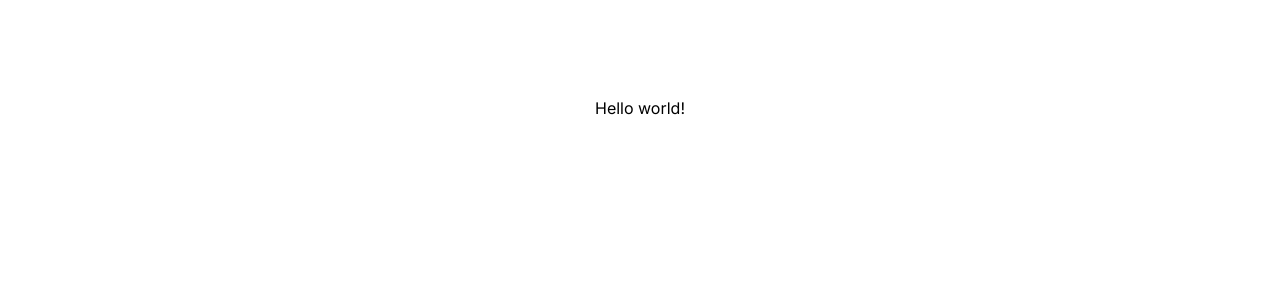
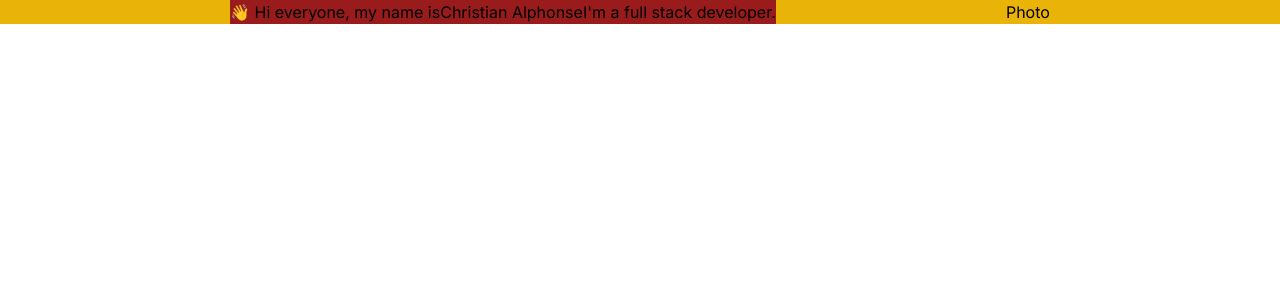
Before and after one commit to sweetmangoes/portfolio-website, a Next.js app in the folder website/: page / in a window 1280 px wide. Shown: the top 300 px of the page. Built offline with nearby package versions, Linux system fonts and the light colour scheme.

Commit message:
adjusting styling

```diff
--- a/website/src/app/page.js
+++ b/website/src/app/page.js
@@ -2,8 +2,18 @@ import Image from 'next/image'
 
 export default function Home() {
   return (
-    <section className="flex min-h-screen flex-col items-center justify-between p-24">
-     Hello world!
-    </section>
+    <main>
+      <section className=' border-color: bg-yellow-500 flex justify-evenly'>
+        <div className='border-color: bg-red-800 flex columns-lg'>
+          <p> 👋  Hi everyone, my name is </p>
+          <h1> Christian Alphonse </h1>
+          <p> I'm a full stack developer.</p>
+        </div>
+        <>
+          Photo
+        </>
+      </section>
+
+    </main>
   )
 }
```
